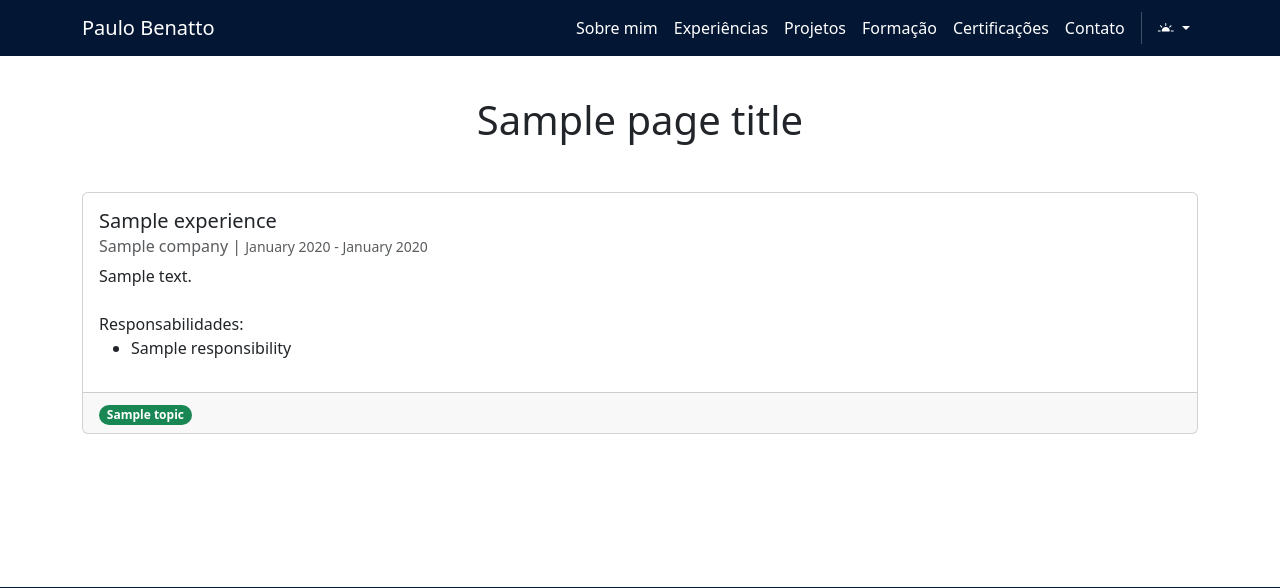
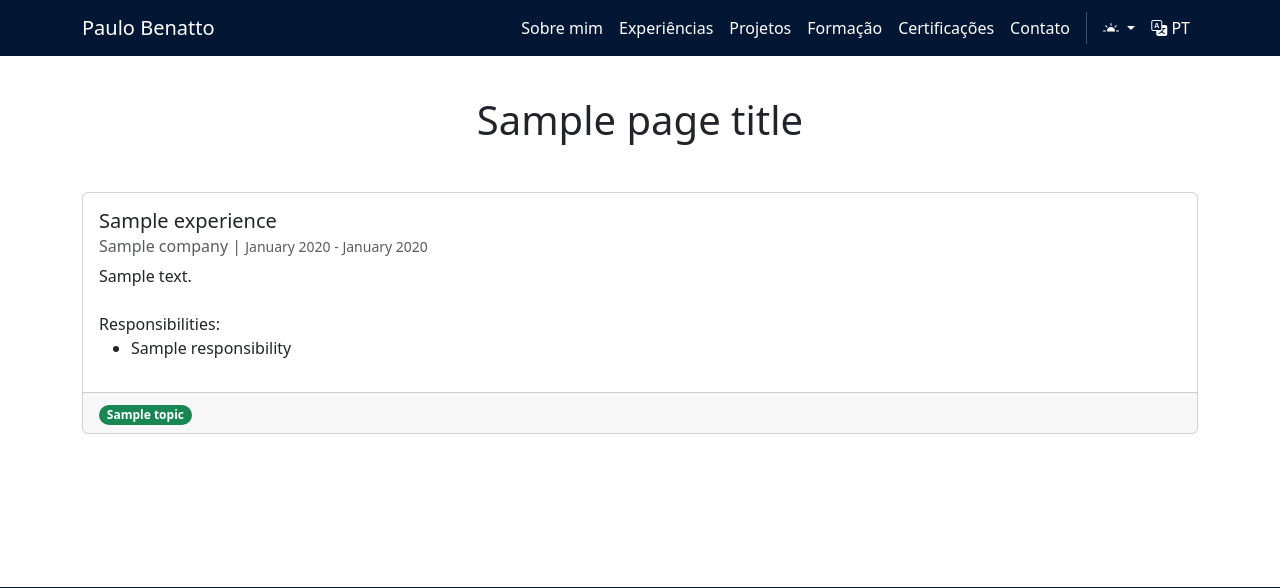
Before and after one commit to Paulo1402/portfolio-website, a Django app: template app/templates/pages/experiences.html in a window 1280 px wide. Shown: the top 588 px of the page. Run offline with Django 5.2, Linux system fonts and the light colour scheme; the template is opened without the code that fills it: most values are stand-ins (such as "Sample title", 1, 10 or a date in 2020).

Commit message:
feat: add language switcher and i18n hooks
Co-authored-by: Copilot <223556219+Copilot@users.noreply.github.com>

```diff
--- a/app/templates/pages/experiences.html
+++ b/app/templates/pages/experiences.html
@@ -1,4 +1,5 @@
 {% extends 'global/pages/base.html' %}
+{% load i18n %}
 
 {% block main %}
     <div class="container">
@@ -17,7 +18,7 @@
                             {% if experience.end_date %}
                                 {{ experience.end_date | date:"F Y" }}
                             {% else %}
-                                Atual
+                                {% translate "Present" %}
                             {% endif %}
                         </small>
                     </h6>
@@ -30,7 +31,7 @@
 
                     {% if experience.responsibilities %}
                         <div class="experience-responsibilities">
-                            Responsabilidades:
+                            {% translate "Responsibilities" %}:
                             <ul>
                                 {% for responsibility in experience.responsibilities %}
                                     <li>{{ responsibility }}</li>
--- /dev/null
+++ b/app/templatetags/__init__.py
@@ -0,0 +1 @@
+"""Template tag package for app."""
--- /dev/null
+++ b/app/templatetags/language_switcher.py
@@ -0,0 +1,21 @@
+from django import template
+from django.conf import settings
+
+register = template.Library()
+
+
+@register.simple_tag(takes_context=True)
+def switch_language_url(context, language_code):
+    request = context.get("request")
+    if request is None:
+        return f"/{language_code}/"
+
+    path = request.path or "/"
+    for code, _ in settings.LANGUAGES:
+        prefix = f"/{code}/"
+        if path.startswith(prefix):
+            return f"/{language_code}/" + path[len(prefix) :]
+
+    if not path.startswith("/"):
+        path = f"/{path}"
+    return f"/{language_code}{path}"
--- a/app/views.py
+++ b/app/views.py
@@ -4,6 +4,7 @@ from django.db.models import Value
 from django.db.models.functions import Coalesce
 from django.shortcuts import render, redirect
 from django.contrib import messages
+from django.utils.translation import gettext as _
 
 from .models import Profile, Skill, Experience, Project, Formation, Certification
 
@@ -46,7 +47,7 @@ def experiences(request):
         description = []
 
         for line in experience.description.splitlines():
-            if line.startswith("Responsabilidades"):
+            if line.startswith(_("Responsibilities")):
                 responsibility_block = True
             elif responsibility_block:
                 line = line.replace("•", "").strip()
@@ -132,7 +133,7 @@ def contact_message(request):
     # TODO: handle message sent via contact form
     print(name, email, message)
 
-    messages.success(request, "Mensagem enviada com sucesso!")
+    messages.success(request, _("Message sent successfully!"))
 
     return redirect("contact")
 
--- a/templates/global/pages/base.html
+++ b/templates/global/pages/base.html
@@ -1,7 +1,8 @@
-{% load static %}
+{% load static i18n %}
+{% get_current_language as LANGUAGE_CODE %}
 
 <!doctype html>
-<html lang="pt-br" class="h-100">
+<html lang="{{ LANGUAGE_CODE }}" class="h-100">
 <head>
     <meta charset="UTF-8">
     <meta name="viewport"
--- a/templates/global/partials/header.html
+++ b/templates/global/partials/header.html
@@ -1,3 +1,6 @@
+{% load i18n language_switcher %}
+{% get_current_language as LANGUAGE_CODE %}
+
 <header>
     <nav class="navbar w-auto navbar-expand-lg fixed-top bg-primary-subtle" data-bs-theme="dark">
         <div class="container">
@@ -62,6 +65,20 @@
                             </li>
                         </ul>
                     </li>
+
+                    <li class="nav-item">
+                        {% if LANGUAGE_CODE == "pt-br" %}
+                            <a class="nav-link" href="{% switch_language_url 'en' %}">
+                                <i class="bi bi-translate"></i>
+                                EN
+                            </a>
+                        {% else %}
+                            <a class="nav-link" href="{% switch_language_url 'pt-br' %}">
+                                <i class="bi bi-translate"></i>
+                                PT
+                            </a>
+                        {% endif %}
+                    </li>
                 </ul>
             </div>
         </div>
```
